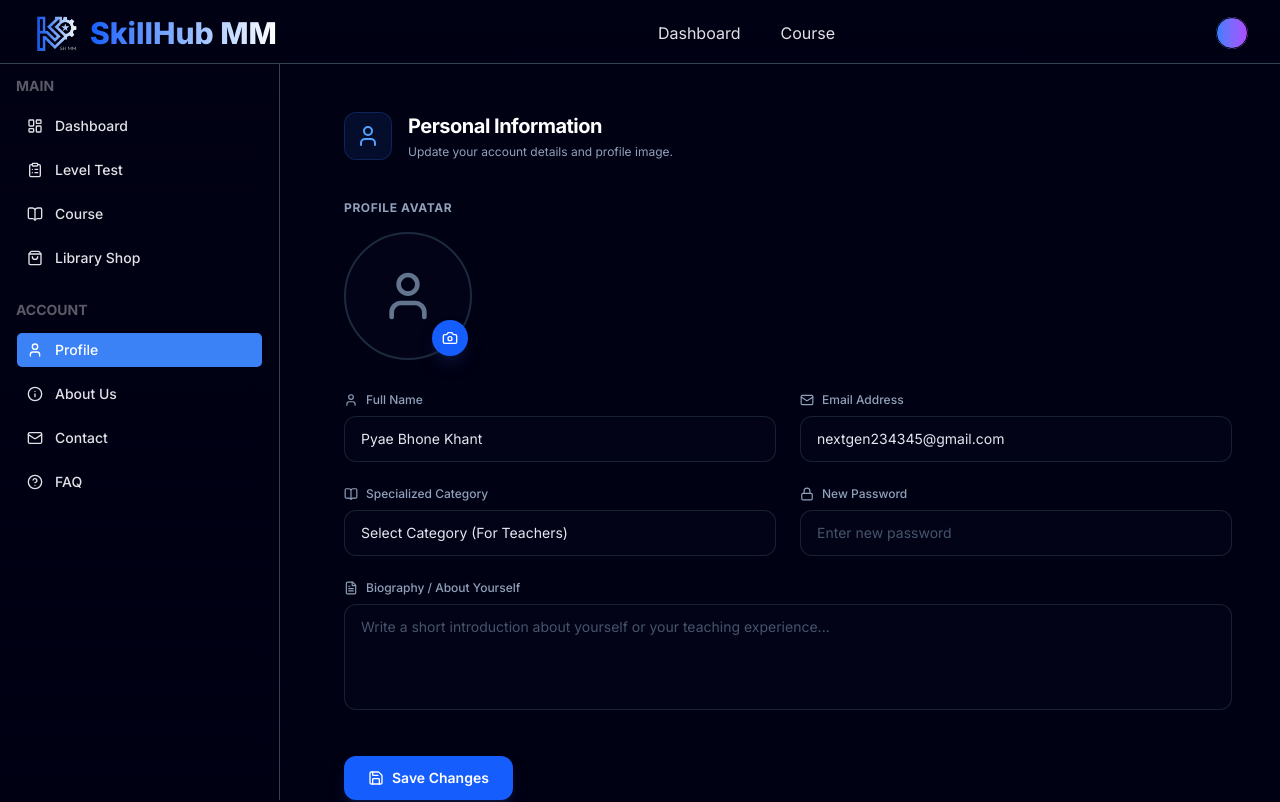
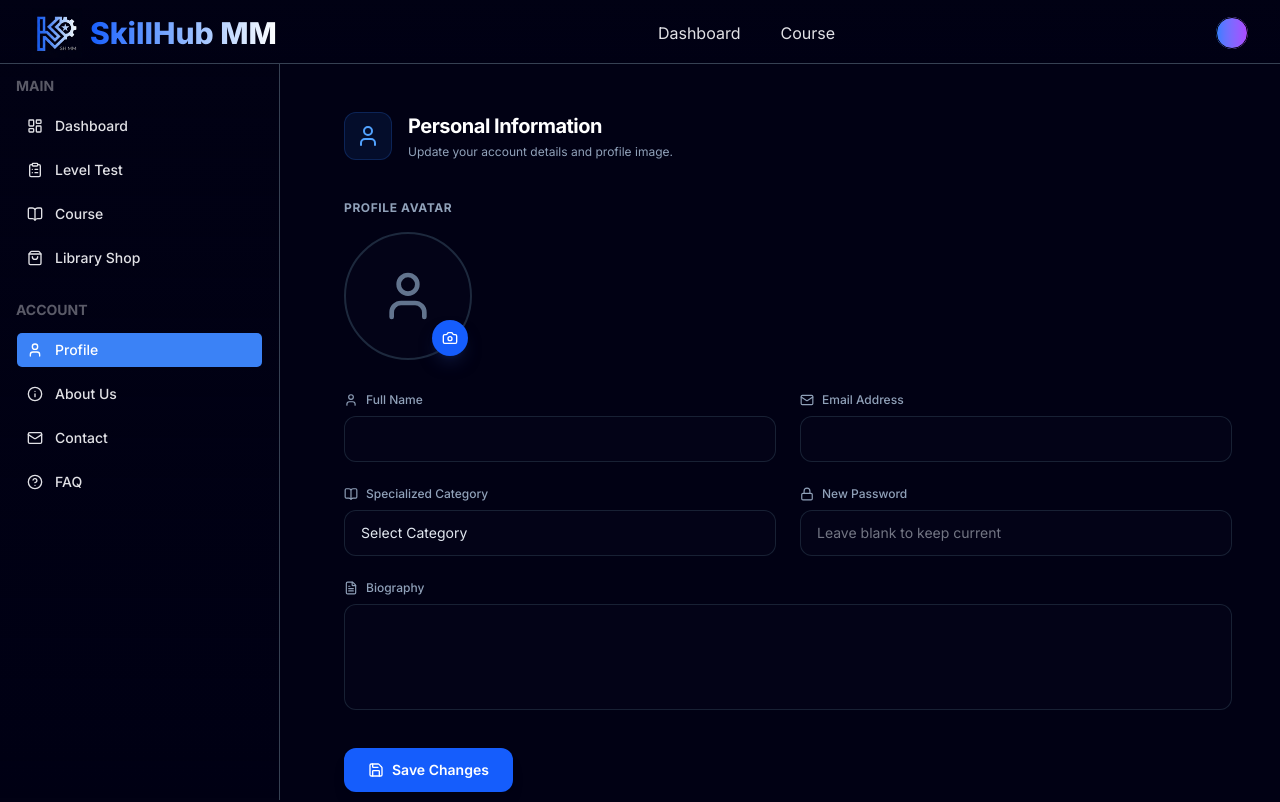
Before and after one commit to pyae-bhone-khant/Skillset.MM-app, a Next.js app: page /home/profile in a window 1280 px wide. Shown: the top 802 px of the page. Built offline with nearby package versions, Linux system fonts and the light colour scheme.

Commit message:
update profile page

```diff
--- a/app/home/profile/page.tsx
+++ b/app/home/profile/page.tsx
@@ -1,36 +1,90 @@
 'use client';
-import React, { useState } from 'react';
-import { User, Mail, Lock, Camera, Save, BookOpen, FileText } from 'lucide-react';
+import React, { useState, useEffect } from 'react';
+import { User, Mail, Lock, Camera, Save, BookOpen, FileText, Loader2 } from 'lucide-react';
+import { useAuth } from '@/lib/authprovider';
+import api from '@/lib/axios';
+import { toast } from 'sonner';
+import { profile } from 'console';
 
 export default function ProfilePage() {
-  // Form State Management
+  const { user, setUser } = useAuth();
+
+
+
+  const [imageFile, setImageFile] = useState<File | null>(null);
+  const [imagePreview, setImagePreview] = useState<string>(user?.profile?.avatarUrl || '');
+  const [loading, setLoading] = useState(false);
+
   const [formData, setFormData] = useState({
-    fullName: 'Pyae Bhone Khant',
-    email: 'nextgen234345@gmail.com',
-    bio: '',
-    category: '',
+    fullName: user?.profile?.fullName || '',
+    email: user?.email || '',
+    bio: user?.profile?.bio || '',
+    category: user?.profile?.category || '',
     newPassword: ''
   });
 
-  const [avatarPreview, setAvatarPreview] = useState(null);
+  const userData = async () => {
+    const result = await api.get('/user');
+    localStorage.setItem('user', JSON.stringify(result.data.user));
+    setUser(result.data.user);
+  }
 
-  const handleInputChange = (e : any) => {
+  useEffect(() => {
+    if (user) {
+      setFormData({
+        fullName: user?.profile?.fullName || '',
+        email: user?.email || '',
+        bio: user?.profile?.bio || '',
+        category: user?.profile?.category || '',
+        newPassword: ''
+      });
+      setImagePreview(user?.profile?.avatarUrl || '');
+    }
+  }, [user]);
+
+  const handleInputChange = (e: React.ChangeEvent<HTMLInputElement | HTMLTextAreaElement | HTMLSelectElement>) => {
     const { name, value } = e.target;
     setFormData((prev) => ({ ...prev, [name]: value }));
   };
 
-  const handleImageChange = (e : any) => {
-    const file = e.target.files[0];
-    if (file  ) {
-      setAvatarPreview(URL.createObjectURL(file));
+  const handleImageChange = (e: React.ChangeEvent<HTMLInputElement>) => {
+    const file = e.target.files?.[0];
+    if (file) {
+      setImageFile(file);
+      setImagePreview(URL.createObjectURL(file));
     }
   };
 
-  const handleSubmit = (e : any) => {
+  const handleSubmit = async (e: React.FormEvent) => {
     e.preventDefault();
-    console.log("Saving changes...", formData);
-    // Backend API handles database update here
+    console.log("Form Submitted - Starting API request");
+    console.log("User:", user);
+    setLoading(true);
+
+    try {
+      const dataToSend = new FormData();
+      Object.entries(formData).forEach(([key, value]) => {
+        if (value) dataToSend.append(key, value);
+      });
+
+      if (imageFile) {
+        dataToSend.append('image', imageFile);
+      }
+
+      await api.post("/profile", dataToSend, {
+        headers: { 'Content-Type': 'multipart/form-data' },
+      });
+      await userData();
+      toast.success("Profile updated successfully");
+    } catch (error: any) {
+
+
+    } finally {
+      setLoading(false);
+    }
   };
+
+
 
   return (
     <div className="min-h-screen text-slate-200 p-6 md:p-12" style={{ backgroundColor: '#010114' }}>
@@ -51,76 +105,38 @@ export default function ProfilePage() {
 
           {/* PROFILE AVATAR UPLOAD */}
           <div>
-            <span className="block text-xs font-bold uppercase tracking-wider text-slate-400 mb-4">
-              Profile Avatar
-            </span>
+            <span className="block text-xs font-bold uppercase tracking-wider text-slate-400 mb-4">Profile Avatar</span>
             <div className="relative w-32 h-32">
-              {/* Avatar Circle */}
               <div className="w-full h-full rounded-full border-2 border-slate-800 bg-[#05051a]/60 overflow-hidden flex items-center justify-center">
-                {avatarPreview ? (
-                  <img src={avatarPreview} alt="Avatar Preview" className="w-full h-full object-cover" />
+                {imagePreview ? (
+                  <img src={imagePreview} alt="Avatar" className="w-full h-full object-cover" />
                 ) : (
                   <User size={56} className="text-slate-500" />
                 )}
               </div>
-              {/* Camera Upload Button (Matching red icon placement from 490.jpg to Blue Theme) */}
               <label htmlFor="avatar-upload" className="absolute bottom-1 right-1 w-9 h-9 bg-blue-600 hover:bg-blue-500 text-white rounded-full flex items-center justify-center cursor-pointer shadow-lg shadow-blue-950/50 transition-colors">
                 <Camera size={16} />
-                <input
-                  id="avatar-upload"
-                  type="file"
-                  accept="image/*"
-                  className="hidden"
-                  onChange={handleImageChange}
-                />
+                <input id="avatar-upload" type="file" accept="image/*" className="hidden" onChange={handleImageChange} />
               </label>
             </div>
           </div>
 
-          {/* INPUT FIELDS GRID (2-Column Layout like 490.jpg) */}
+          {/* INPUT FIELDS GRID */}
           <div className="grid grid-cols-1 md:grid-cols-2 gap-6">
-
-            {/* Full Name Input */}
             <div className="space-y-2">
-              <label className="flex items-center gap-2 text-xs font-medium text-slate-400">
-                <User size={14} /> Full Name
-              </label>
-              <input
-                type="text"
-                name="fullName"
-                value={formData.fullName}
-                onChange={handleInputChange}
-                placeholder="Enter your full name"
-                className="w-full bg-[#05051a]/60 border border-slate-800/80 rounded-xl px-4 py-3 text-sm text-slate-200 placeholder-slate-600 focus:outline-none focus:border-blue-500/50 focus:ring-1 focus:ring-blue-500/20 transition-all"
-              />
-            </div>
-            {/* Email Address Input */}
-            <div className="space-y-2">
-              <label className="flex items-center gap-2 text-xs font-medium text-slate-400">
-                <Mail size={14} /> Email Address
-              </label>
-              <input
-                type="email"
-                name="email"
-                value={formData.email}
-                onChange={handleInputChange}
-                placeholder="Enter your email address"
-                className="w-full bg-[#05051a]/60 border border-slate-800/80 rounded-xl px-4 py-3 text-sm text-slate-200 placeholder-slate-600 focus:outline-none focus:border-blue-500/50 focus:ring-1 focus:ring-blue-500/20 transition-all"
-              />
+              <label className="flex items-center gap-2 text-xs font-medium text-slate-400"><User size={14} /> Full Name</label>
+              <input type="text" name="fullName" value={formData.fullName} onChange={handleInputChange} className="w-full bg-[#05051a]/60 border border-slate-800/80 rounded-xl px-4 py-3 text-sm text-slate-200 focus:outline-none focus:border-blue-500/50 transition-all" />
             </div>
 
-            {/* Specialized Category Select Field (Crucial for Version 1 Teachers) */}
             <div className="space-y-2">
-              <label className="flex items-center gap-2 text-xs font-medium text-slate-400">
-                <BookOpen size={14} /> Specialized Category
-              </label>
-              <select
-                name="category"
-                value={formData.category}
-                onChange={handleInputChange}
-                className="w-full bg-[#05051a]/60 border border-slate-800/80 rounded-xl px-4 py-3 text-sm text-slate-200 focus:outline-none focus:border-blue-500/50 focus:ring-1 focus:ring-blue-500/20 transition-all appearance-none"
-              >
-                <option value="" className="bg-[#010114]">Select Category (For Teachers)</option>
+              <label className="flex items-center gap-2 text-xs font-medium text-slate-400"><Mail size={14} /> Email Address</label>
+              <input type="email" name="email" value={formData.email} onChange={handleInputChange} className="w-full bg-[#05051a]/60 border border-slate-800/80 rounded-xl px-4 py-3 text-sm text-slate-200 focus:outline-none focus:border-blue-500/50 transition-all" />
+            </div>
+
+            <div className="space-y-2">
+              <label className="flex items-center gap-2 text-xs font-medium text-slate-400"><BookOpen size={14} /> Specialized Category</label>
+              <select name="category" value={formData.category} onChange={handleInputChange} className="w-full bg-[#05051a]/60 border border-slate-800/80 rounded-xl px-4 py-3 text-sm text-slate-200 appearance-none focus:outline-none focus:border-blue-500/50 transition-all">
+                <option value="" className="bg-[#010114]">Select Category</option>
                 <option value="IT" className="bg-[#010114]">Information Technology (IT)</option>
                 <option value="Language" className="bg-[#010114]">Languages</option>
                 <option value="Cooking" className="bg-[#010114]">Cooking & Culinary</option>
@@ -128,49 +144,25 @@ export default function ProfilePage() {
               </select>
             </div>
 
-            {/* New Password Input */}
             <div className="space-y-2">
-              <label className="flex items-center gap-2 text-xs font-medium text-slate-400">
-                <Lock size={14} /> New Password
-              </label>
-              <input
-                type="password"
-                name="newPassword"
-                value={formData.newPassword}
-                onChange={handleInputChange}
-                placeholder="Enter new password"
-                className="w-full bg-[#05051a]/60 border border-slate-800/80 rounded-xl px-4 py-3 text-sm text-slate-200 placeholder-slate-600 focus:outline-none focus:border-blue-500/50 focus:ring-1 focus:ring-blue-500/20 transition-all"
-              />
+              <label className="flex items-center gap-2 text-xs font-medium text-slate-400"><Lock size={14} /> New Password</label>
+              <input type="password" name="newPassword" value={formData.newPassword} onChange={handleInputChange} placeholder="Leave blank to keep current" className="w-full bg-[#05051a]/60 border border-slate-800/80 rounded-xl px-4 py-3 text-sm text-slate-200 focus:outline-none focus:border-blue-500/50 transition-all" />
             </div>
 
-            {/* Biography Input (Full width below the grid) */}
             <div className="space-y-2 md:col-span-2">
-              <label className="flex items-center gap-2 text-xs font-medium text-slate-400">
-                <FileText size={14} /> Biography / About Yourself
-              </label>
-              <textarea
-                name="bio"
-                rows={4}
-                value={formData.bio}
-                onChange={handleInputChange}
-                placeholder="Write a short introduction about yourself or your teaching experience..."
-                className="w-full bg-[#05051a]/60 border border-slate-800/80 rounded-xl px-4 py-3 text-sm text-slate-200 placeholder-slate-600 focus:outline-none focus:border-blue-500/50 focus:ring-1 focus:ring-blue-500/20 transition-all resize-none"
-              />
+              <label className="flex items-center gap-2 text-xs font-medium text-slate-400"><FileText size={14} /> Biography</label>
+              <textarea name="bio" rows={4} value={formData.bio} onChange={handleInputChange} className="w-full bg-[#05051a]/60 border border-slate-800/80 rounded-xl px-4 py-3 text-sm text-slate-200 focus:outline-none focus:border-blue-500/50 transition-all resize-none" />
             </div>
-
           </div>
 
-          {/* SAVE CHANGES BUTTON */}
-          <div className="pt-2">
-            <button
-              type="submit"
-              className="flex items-center gap-2 px-6 py-3 bg-blue-600 hover:bg-blue-500 text-white text-sm font-semibold rounded-xl shadow-lg shadow-blue-950/50 transition-all active:scale-95"
-            >
-              <Save size={16} />
-              Save Changes
-            </button>
-          </div>
-
+          <button
+            type="submit"
+            disabled={loading}
+            className="flex items-center gap-2 px-6 py-3 bg-blue-600 hover:bg-blue-500 text-white text-sm font-semibold rounded-xl shadow-lg transition-all active:scale-95 disabled:opacity-50"
+          >
+            {loading ? <Loader2 size={16} className="animate-spin" /> : <Save size={16} />}
+            {loading ? "Saving..." : "Save Changes"}
+          </button>
         </form>
       </div>
     </div>
--- a/components/Authfrom/loginFrom.tsx
+++ b/components/Authfrom/loginFrom.tsx
@@ -46,7 +46,7 @@ const { setUser } = useAuth();
       const {token, user} = response.data;
       localStorage.setItem("token", token);
       localStorage.setItem("user", JSON.stringify(response.data.user));
-      setUser(user);
+      // setUser(user);
 
       // Role ပေါ်မူတည်၍ Redirect လုပ်ခြင်း
       if (user.role === "STUDENT") {
--- a/lib/authprovider.tsx
+++ b/lib/authprovider.tsx
@@ -12,7 +12,9 @@ import {
 
 interface UserProfile {
   fullName: string;
-  // လိုအပ်ရင် bio, avatarUrl စတာတွေ ထပ်ထည့်ပါ
+  bio?: string;
+  avatarUrl?: string;
+  category?: string;
 }
 
 interface User {
```
